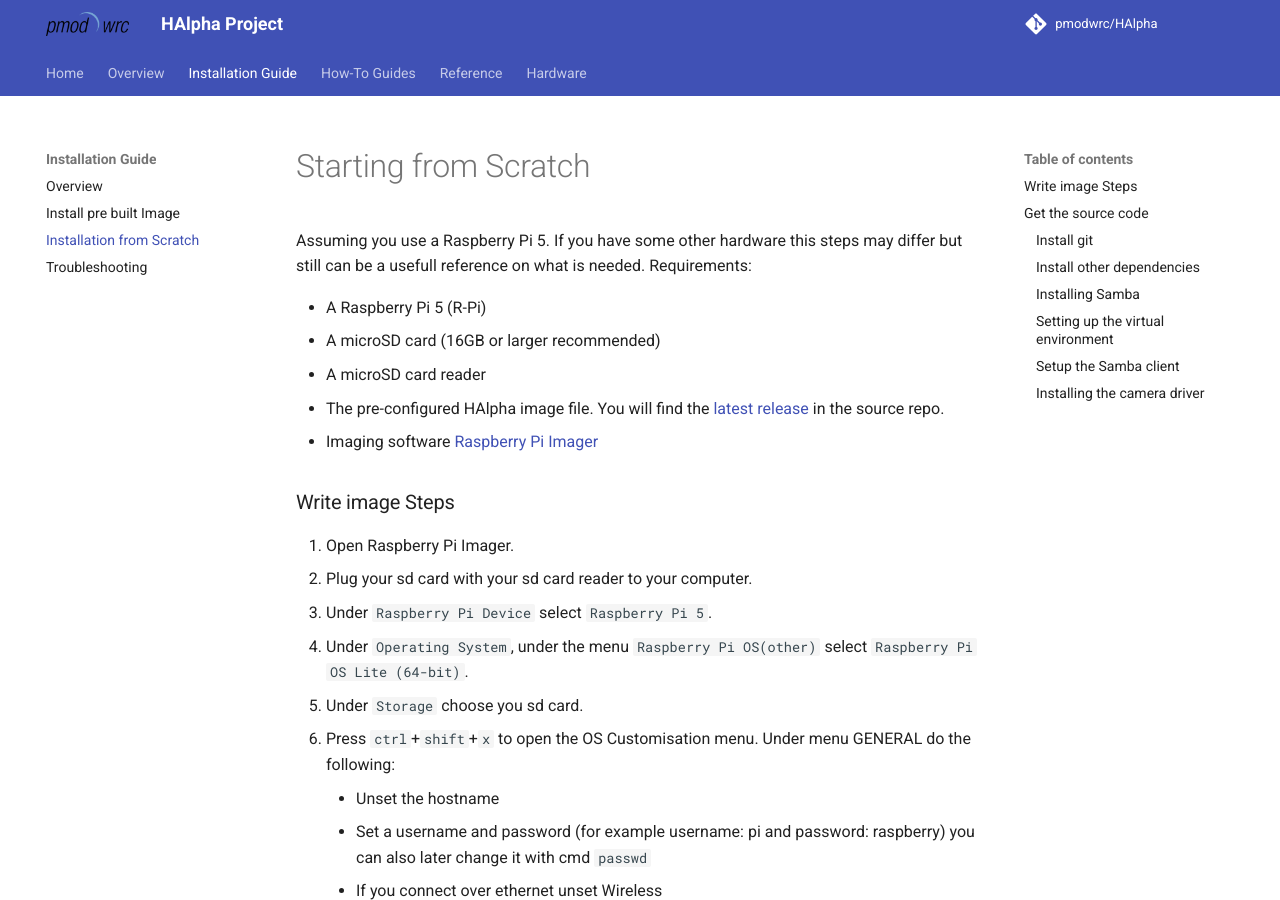
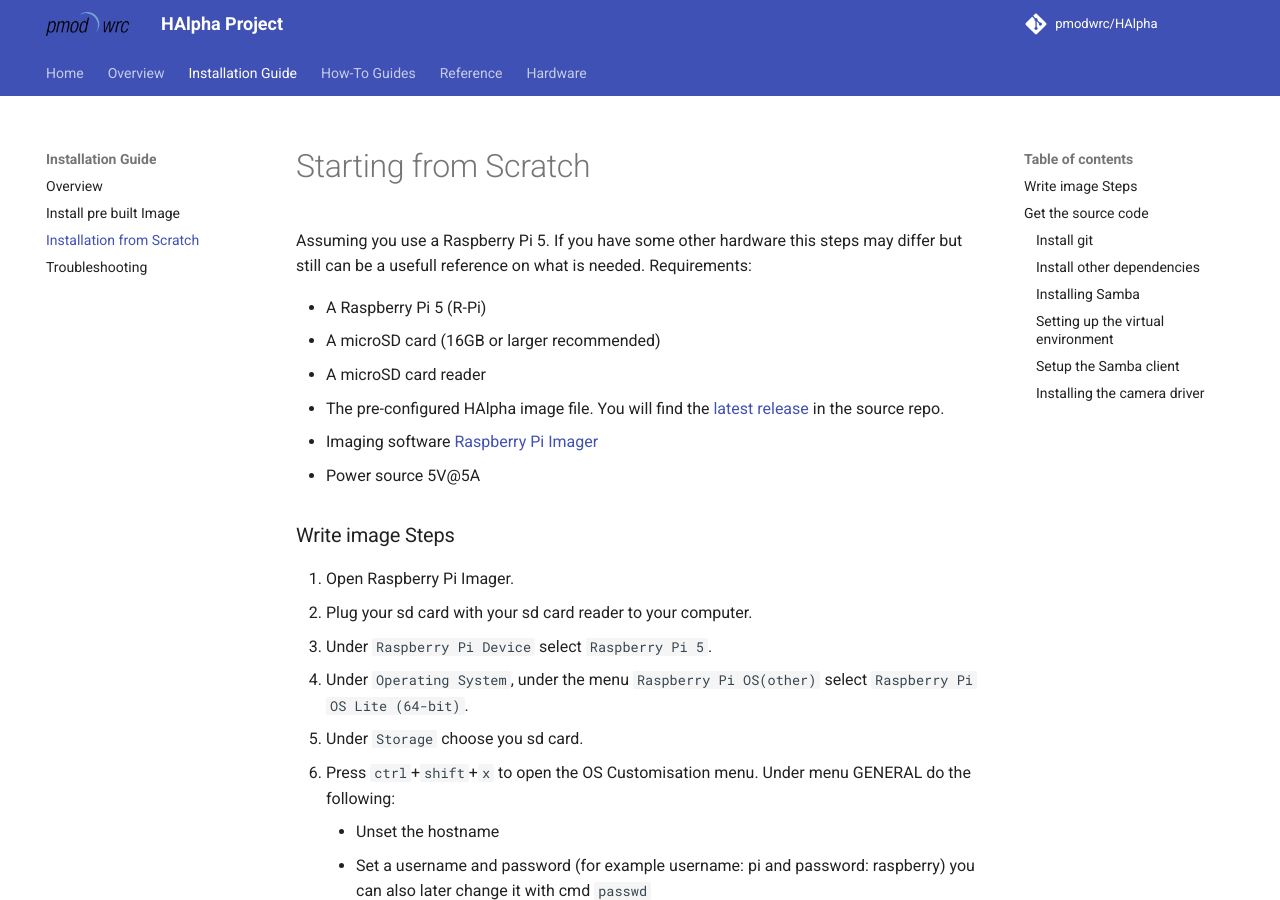
Before and after one commit to sydneyes/sydney_halpha_project, an MkDocs documentation site: the page built from docs/installation-guide/install-scratch.md, in a window 1280 px wide and 900 px high. Built offline with MkDocs 1.6.1 and Material for MkDocs 9.7.7, drawn with Linux system fonts in a browser that asks for light colours; emoji names are drawn with the system emoji font; comment, search, counter and statistics services are not loaded.

```diff
--- a/docs/installation-guide/install-scratch.md
+++ b/docs/installation-guide/install-scratch.md
@@ -8,6 +8,7 @@ Requirements:
 - A microSD card reader
 - The pre-configured HAlpha image file. You will find the [latest release](https://github.com/pmodwrc/halpha/releases) in the source repo.
 - Imaging software [Raspberry Pi Imager](https://www.raspberrypi.com/software/)
+- Power source 5V@5A
 
 ### Write image Steps
 1. Open Raspberry Pi Imager.
```
